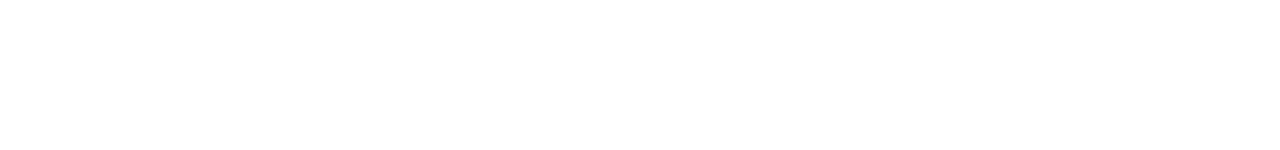
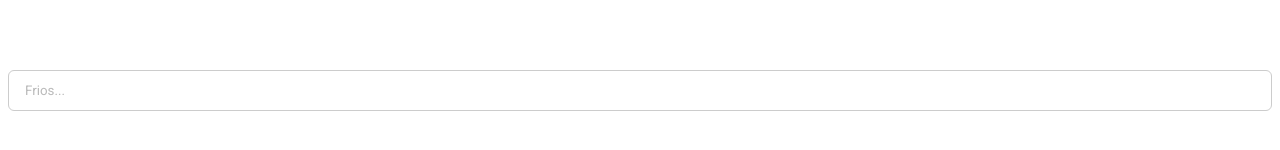
Before and after one commit to projeto-vencidinhos-ads4/frontend, a React (Vite) app: page /app/test in a window 1280 px wide. Before the commit this address had no page. Shown: the part 318-468 px from the top of the page. Built offline with nearby package versions, Linux system fonts and the light colour scheme.

Commit message:
create input component

```diff
--- /dev/null
+++ b/src/components/ui/input/input.jsx
@@ -0,0 +1,10 @@
+import React from 'react'
+import "./style.css"
+
+const Input = () => {
+    return (
+        <input className="inputDefault" placeholder="Frios..." name="category" id="category" type="text" />
+    )
+}
+
+export default Input
--- /dev/null
+++ b/src/components/ui/input/style.css
@@ -0,0 +1,16 @@
+.inputDefault {
+    width: 100%;
+    padding: 12px 16px;
+    border-radius: 6px;
+    font-family: inherit;
+    border: 1px solid #ccc;
+  }
+
+  .inputDefault::placeholder {
+    opacity: 0.5;
+  }
+
+  .inputDefault:focus {
+    outline: none;
+    border-color: #1778f2;
+  }
--- a/src/routes/routes.jsx
+++ b/src/routes/routes.jsx
@@ -3,6 +3,7 @@
 import { BrowserRouter, Route, Routes } from 'react-router-dom'
 import Product from '../pages/client/product/product'
 import Category from '../pages/client/category/category'
+import Input from '../components/ui/input/input'
 
 
 const RouterConfig = () => {
@@ -12,6 +13,7 @@
             <Routes >
                 <Route path="/client/product" element={<Product />} />
                 <Route path="/client/category" element={<Category />} />
+                <Route path="/test" element={<Input />} />
             </Routes>
         </BrowserRouter>
     )
```
Also changed, not shown: src/components/ui/input.jsx (deleted, +0 -9 lines).
